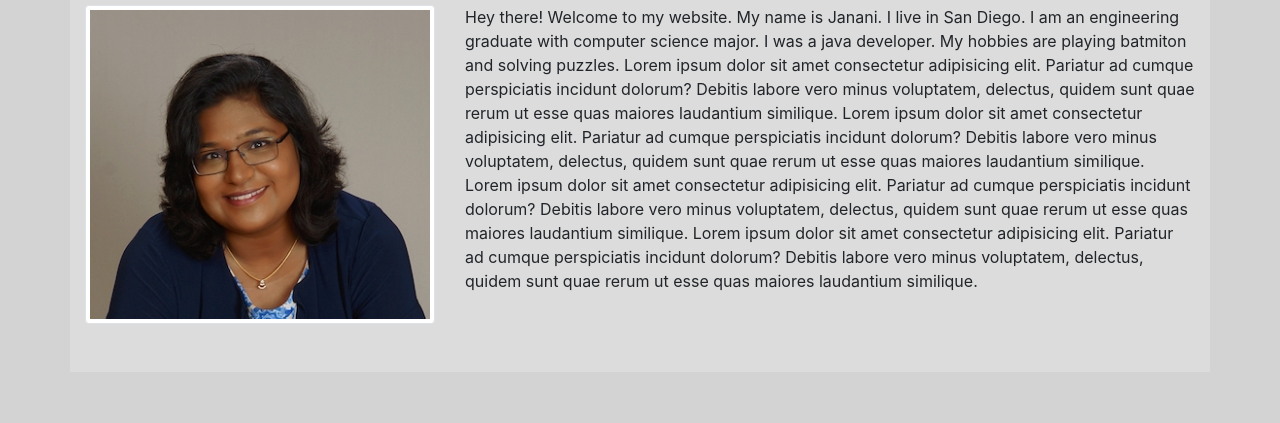
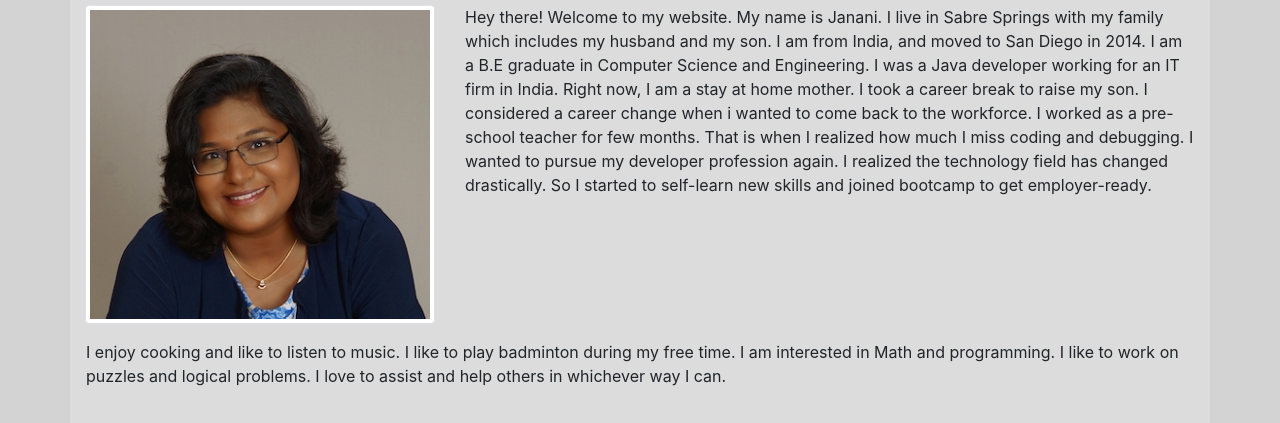
Before and after one commit to janani2285/Responsiveness-Portfolio, a plain HTML site: page index.html in a window 1280 px wide. Shown: the part 207-630 px from the top of the page. Drawn offline with nearby package versions, Linux system fonts and the light colour scheme.

Commit message:
update intro paragraghy

```diff
--- a/index.html
+++ b/index.html
@@ -44,28 +44,31 @@
                 </div>
             </div>
             <div class="row">
-                <div class="col-6 col-sm-6 col-md-5 col-lg-4">
+                <div class="col-6 col-sm-6 col-md-5 col-lg-4 mb-3">
                     <img src="assets/images/janani.jpg" alt="Profile Picture" class="img-thumbnail img-fluid">
                 </div>
                 <div class="col-6 col-sm-6 col-md-7 col-lg-8">
                     <p>
-                        Hey there! Welcome to my website. My name is Janani. I live in San Diego. I am an
-                        engineering graduate with computer science major. I was a java developer. My hobbies are
-                        playing batmiton and solving puzzles.
-                        Lorem ipsum dolor sit amet consectetur adipisicing elit. Pariatur ad cumque perspiciatis
-                        incidunt dolorum? Debitis labore vero minus voluptatem, delectus, quidem sunt quae rerum ut
-                        esse quas maiores laudantium similique.
-                        Lorem ipsum dolor sit amet consectetur adipisicing elit. Pariatur ad cumque perspiciatis
-                        incidunt dolorum? Debitis labore vero minus voluptatem, delectus, quidem sunt quae rerum ut
-                        esse quas maiores laudantium similique.
-                        Lorem ipsum dolor sit amet consectetur adipisicing elit. Pariatur ad cumque perspiciatis
-                        incidunt dolorum? Debitis labore vero minus voluptatem, delectus, quidem sunt quae rerum ut
-                        esse quas maiores laudantium similique.
-                        Lorem ipsum dolor sit amet consectetur adipisicing elit. Pariatur ad cumque perspiciatis
-                        incidunt dolorum? Debitis labore vero minus voluptatem, delectus, quidem sunt quae rerum ut
-                        esse quas maiores laudantium similique.
-                    </p>
+                        Hey there! Welcome to my website. My name is Janani. I live in Sabre Springs with my family
+                        which includes my husband and my son. I am from India, and moved to San Diego in 2014. I am a
+                        B.E graduate in Computer Science and Engineering. I was a Java developer working for an
+                        IT firm in India. Right now, I am a stay at home mother. I took a career break to raise my son.
+                        I considered a career change when i wanted to come back to the workforce.
+                        I worked as a pre-school teacher for few months. That is when I realized how much I miss coding
+                        and debugging. I wanted to pursue my developer profession again. I realized the technology field
+                        has changed drastically. So I started to self-learn new skills and joined bootcamp to get
+                        employer-ready.</p>
+                </div>
+                <div class="row">
+                    <div class="col ml-3">
 
+                        <p>I enjoy cooking and like to listen to music. I like to play badminton during my free
+                            time. I am
+                            interested in Math and programming. I like to
+                            work on puzzles and logical problems. I love to assist and help others in whichever way
+                            I can.
+                        </p>
+                    </div>
                 </div>
             </div>
         </div>
```
